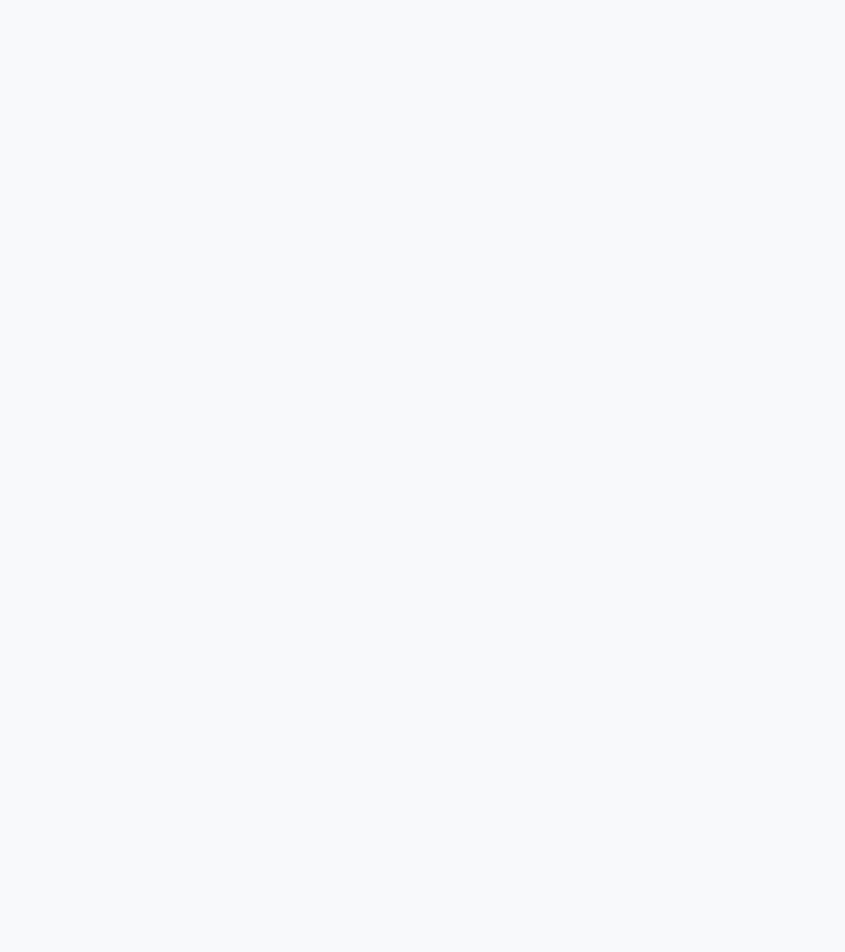
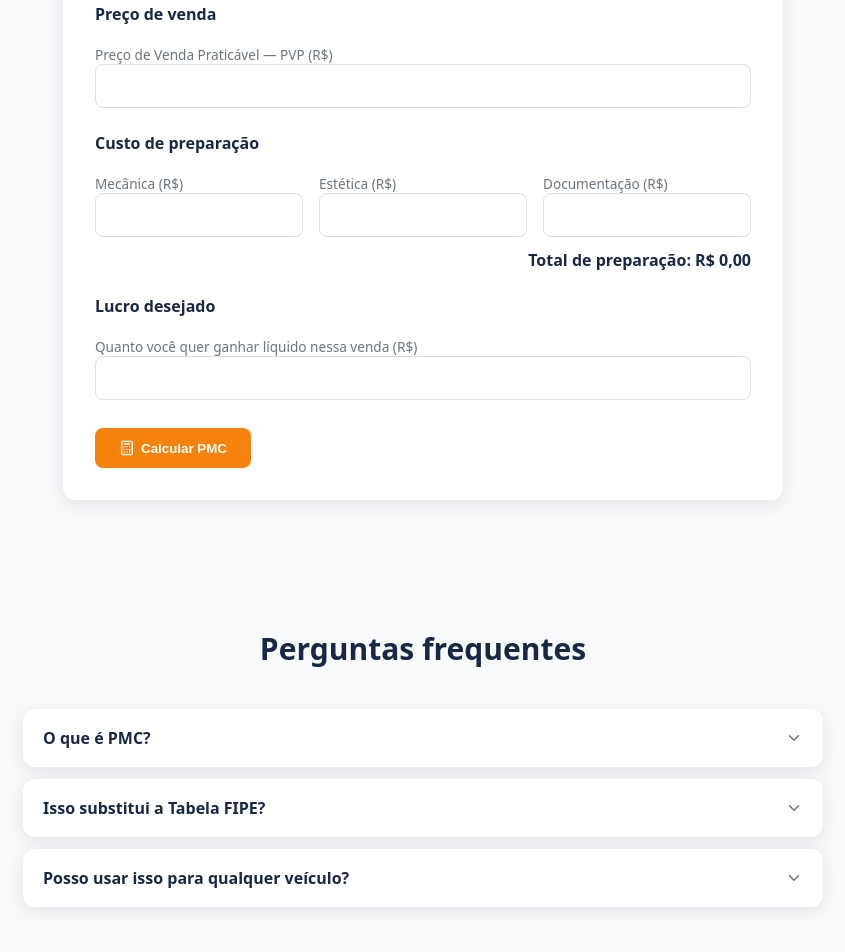
Before and after one commit to janiosilvabr/portal-negocio-app, a React (Vite) app in the folder app/: page /calculadora-pmc in a window 1280 px wide. Before the commit this address led to /. Shown: the part 580-1532 px from the top of the page, without its empty margins (217-1062 px from the left). Before the commit the page ends 800 px from the top, so only its background shows below. Built offline with nearby package versions, Linux system fonts and the light colour scheme; no server answers.

Commit message:
feat: adiciona calculadora PMC pública em /calculadora-pmc/

```diff
--- a/app/src/App.jsx
+++ b/app/src/App.jsx
@@ -44,6 +44,7 @@ import VerAvaliacaoPMC from "./pages/VerAvaliacaoPMC";
 import Garagens from "./pages/Garagens";
 import ComoFunciona from "./pages/ComoFunciona";
 import ParaGaragens from "./pages/ParaGaragens";
+import CalculadoraPmcPublica from "./pages/CalculadoraPmcPublica";
 import Tutorial from "./pages/Tutorial";
 import Sobre from "./pages/Sobre";
 import Contato from "./pages/Contato";
@@ -66,6 +67,7 @@ export default function App() {
           <Route path="/garagens" element={<Garagens />} />
           <Route path="/como-funciona" element={<ComoFunciona />} />
           <Route path="/para-garagens" element={<ParaGaragens />} />
+          <Route path="/calculadora-pmc" element={<CalculadoraPmcPublica />} />
           <Route path="/tutorial" element={<Tutorial />} />
           <Route path="/sobre" element={<Sobre />} />
           <Route path="/contato" element={<Contato />} />
--- /dev/null
+++ b/app/src/pages/CalculadoraPmcPublica.jsx
@@ -0,0 +1,223 @@
+import { useEffect, useState } from "react";
+import { Link } from "react-router-dom";
+import { Calculator, AlertTriangle, ChevronDown } from "lucide-react";
+
+const FAQS = [
+  {
+    pergunta: "O que é PMC?",
+    resposta:
+      "PMC é o Preço Máximo de Compra: o valor mais alto que você pode pagar por um veículo e ainda vender depois com o lucro que quer, cobrindo os custos de preparação (mecânica, estética e documentação).",
+  },
+  {
+    pergunta: "Isso substitui a Tabela FIPE?",
+    resposta:
+      "Não. A Tabela FIPE mostra uma referência de mercado; a Calculadora PMC mostra até quanto vale a pena você pagar considerando seus próprios custos de preparação e a margem que você quer ter — são informações complementares, não a mesma coisa.",
+  },
+  {
+    pergunta: "Posso usar isso para qualquer veículo?",
+    resposta:
+      "Sim, a conta é a mesma para carro, moto ou utilitário: basta ajustar o preço de venda praticável e os custos de preparação específicos daquele veículo.",
+  },
+];
+
+function formatMoeda(valor) {
+  return Number(valor ?? 0).toLocaleString("pt-BR", { style: "currency", currency: "BRL" });
+}
+
+export default function CalculadoraPmcPublica() {
+  const [pvp, setPvp] = useState("");
+  const [custoMecanica, setCustoMecanica] = useState("");
+  const [custoEstetica, setCustoEstetica] = useState("");
+  const [custoDocumentacao, setCustoDocumentacao] = useState("");
+  const [lucroDesejado, setLucroDesejado] = useState("");
+  const [calculado, setCalculado] = useState(false);
+  const [faqAberta, setFaqAberta] = useState(null);
+
+  const cpt = (Number(custoMecanica) || 0) + (Number(custoEstetica) || 0) + (Number(custoDocumentacao) || 0);
+  const pmc = (Number(pvp) || 0) - cpt - (Number(lucroDesejado) || 0);
+
+  function handleCalcular(e) {
+    e.preventDefault();
+    setCalculado(true);
+  }
+
+  useEffect(() => {
+    const script = document.createElement("script");
+    script.type = "application/ld+json";
+    script.text = JSON.stringify({
+      "@context": "https://schema.org",
+      "@type": "FAQPage",
+      mainEntity: FAQS.map((f) => ({
+        "@type": "Question",
+        name: f.pergunta,
+        acceptedAnswer: { "@type": "Answer", text: f.resposta },
+      })),
+    });
+    document.head.appendChild(script);
+    return () => document.head.removeChild(script);
+  }, []);
+
+  return (
+    <div>
+      <section className="cf-hero">
+        <div className="inicio-hero-glow" aria-hidden="true" />
+        <div className="cf-hero-inner">
+          <h1>
+            Calculadora <span>PMC</span> — Preço Máximo de Compra
+          </h1>
+          <p>
+            PMC é o valor mais alto que você pode pagar por um veículo sem comer sua margem.
+            Informe o preço de venda, os custos de preparação e o lucro que você quer ter — a
+            calculadora mostra até quanto vale a pena pagar na compra, evitando prejuízo antes
+            mesmo de fechar negócio.
+          </p>
+        </div>
+      </section>
+
+      <section className="cf-secao">
+        <form className="form-card" style={{ margin: "0 auto" }} onSubmit={handleCalcular}>
+          <h2>Preço de venda</h2>
+          <div>
+            <label htmlFor="pvp">Preço de Venda Praticável — PVP (R$)</label>
+            <input
+              id="pvp"
+              type="number"
+              min="0"
+              step="0.01"
+              value={pvp}
+              onChange={(e) => {
+                setPvp(e.target.value);
+                setCalculado(false);
+              }}
+              required
+            />
+          </div>
+
+          <h2>Custo de preparação</h2>
+          <div className="form-grid">
+            <div>
+              <label htmlFor="custoMecanica">Mecânica (R$)</label>
+              <input
+                id="custoMecanica"
+                type="number"
+                min="0"
+                step="0.01"
+                value={custoMecanica}
+                onChange={(e) => {
+                  setCustoMecanica(e.target.value);
+                  setCalculado(false);
+                }}
+              />
+            </div>
+            <div>
+              <label htmlFor="custoEstetica">Estética (R$)</label>
+              <input
+                id="custoEstetica"
+                type="number"
+                min="0"
+                step="0.01"
+                value={custoEstetica}
+                onChange={(e) => {
+                  setCustoEstetica(e.target.value);
+                  setCalculado(false);
+                }}
+              />
+            </div>
+            <div>
+              <label htmlFor="custoDocumentacao">Documentação (R$)</label>
+              <input
+                id="custoDocumentacao"
+                type="number"
+                min="0"
+                step="0.01"
+                value={custoDocumentacao}
+                onChange={(e) => {
+                  setCustoDocumentacao(e.target.value);
+                  setCalculado(false);
+                }}
+              />
+            </div>
+          </div>
+          <p className="pmc-total-cpt">Total de preparação: {formatMoeda(cpt)}</p>
+
+          <h2>Lucro desejado</h2>
+          <div>
+            <label htmlFor="lucroDesejado">Quanto você quer ganhar líquido nessa venda (R$)</label>
+            <input
+              id="lucroDesejado"
+              type="number"
+              min="0"
+              step="0.01"
+              value={lucroDesejado}
+              onChange={(e) => {
+                setLucroDesejado(e.target.value);
+                setCalculado(false);
+              }}
+            />
+          </div>
+
+          <button type="submit">
+            <Calculator size={16} style={{ marginRight: 6, verticalAlign: "-3px" }} />
+            Calcular PMC
+          </button>
+
+          {calculado && (
+            <div className={`pmc-resultado ${pmc < 0 ? "pmc-resultado-negativo" : "pmc-resultado-positivo"}`}>
+              <p className="pmc-resultado-label">Preço Máximo de Compra</p>
+              <p className="pmc-resultado-valor">
+                {pmc < 0 ? formatMoeda(pmc) : `Você pode pagar até ${formatMoeda(pmc)} neste veículo`}
+              </p>
+              {pmc < 0 && (
+                <p className="pmc-alerta">
+                  <AlertTriangle size={14} style={{ verticalAlign: "-2px", marginRight: 4 }} />
+                  Nas condições informadas, a operação não é viável: o preço de venda não cobre
+                  o custo de preparação e o lucro desejado.
+                </p>
+              )}
+            </div>
+          )}
+        </form>
+
+        {calculado && (
+          <div className="cf-cta-final" style={{ borderRadius: 16, marginTop: 32 }}>
+            <h2>Gostaria de salvar essa simulação?</h2>
+            <p>
+              Organize todo o seu estoque com controle de margem automático — teste o Portal
+              Negócio grátis.
+            </p>
+            <Link to="/cadastro" className="botao-link inicio-hero-cta">
+              Testar grátis
+            </Link>
+          </div>
+        )}
+      </section>
+
+      <section className="cf-secao">
+        <h2 className="cf-secao-titulo">Perguntas frequentes</h2>
+        <div className="tutorial-lista" style={{ maxWidth: 800, margin: "40px auto 0" }}>
+          {FAQS.map((f, i) => {
+            const aberta = faqAberta === i;
+            return (
+              <div className="tutorial-card" key={f.pergunta}>
+                <button
+                  type="button"
+                  className="tutorial-card-cabecalho"
+                  onClick={() => setFaqAberta(aberta ? null : i)}
+                  aria-expanded={aberta}
+                >
+                  <h2>{f.pergunta}</h2>
+                  <ChevronDown size={18} className={`tutorial-chevron ${aberta ? "tutorial-chevron-aberto" : ""}`} />
+                </button>
+                {aberta && (
+                  <div className="tutorial-card-corpo">
+                    <p>{f.resposta}</p>
+                  </div>
+                )}
+              </div>
+            );
+          })}
+        </div>
+      </section>
+    </div>
+  );
+}
```
